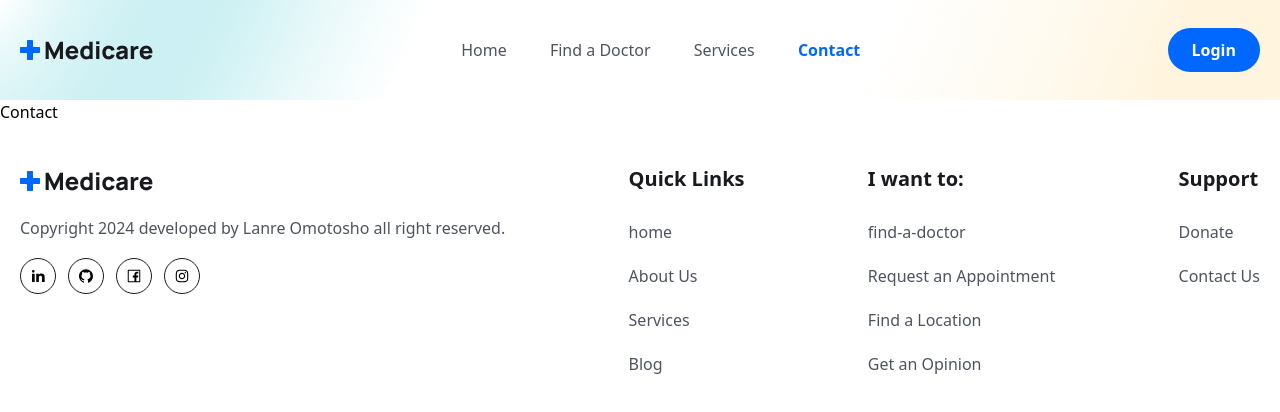
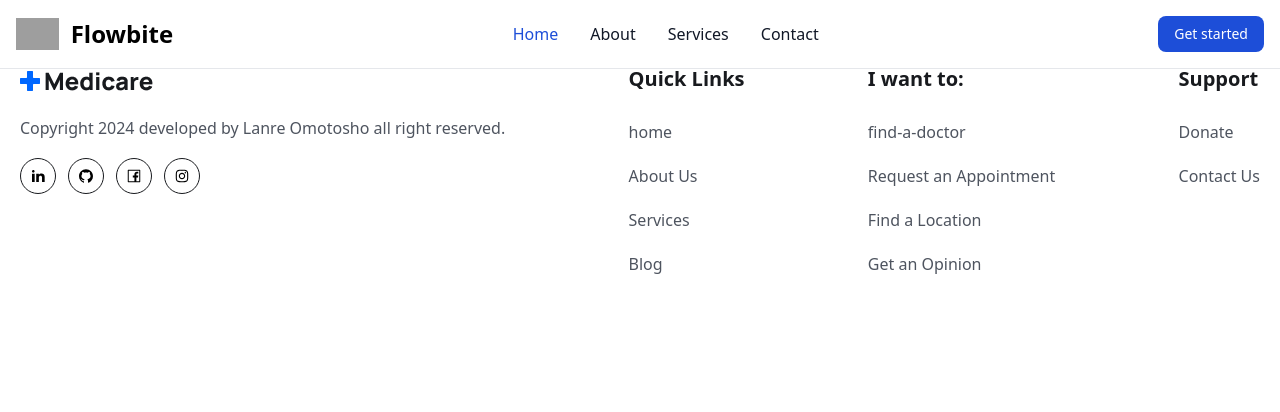
Before and after one commit to Lanreomotosho/healthcare-booking, a React (Vite) app: page /contact in a window 1280 px wide. Shown: the top 412 px of the page. Built offline with nearby package versions, Linux system fonts and the light colour scheme; grey boxes are pictures that could not be loaded; the HTML template or start-up script is replaced by a standard one.

Commit message:
first commit

```diff
--- a/src/components/Header/Header.jsx
+++ b/src/components/Header/Header.jsx
@@ -1,112 +1,46 @@
-import {useEffect,useRef} from 'react';
-import logo from '../../assets/images/logo.png';
-import userImg from '../../assets/images/avatar-icon.png';
-import {NavLink, Link } from 'react-router-dom';
-import {BiMenu} from 'react-icons/bi';
+import React from 'react'
 
-
-const navLinks = [
-  {
-    path:'/home',
-    display:'Home'
-  },
-  {
-    path:'/doctors',
-    display:'Find a Doctor'
-  },
-  {
-    path:'/services',
-    display:'Services'
-  },
-  {
-    path:'/contact',
-    display:'Contact'
-  },
-];
 
 
 const Header = () => {
+  return (
+    <div>
+      <nav class="bg-white dark:bg-gray-900 fixed w-full z-20 top-0 start-0 border-b border-gray-200 dark:border-gray-600">
+  <div className="max-w-screen-xl flex flex-wrap items-center justify-between mx-auto p-4">
+  <a href="https://flowbite.com/" className="flex items-center space-x-3 rtl:space-x-reverse">
+      <img src="https://flowbite.com/docs/images/logo.svg" className="h-8" alt="Flowbite Logo"/>
+      <span className="self-center text-2xl font-semibold whitespace-nowrap dark:text-white">Flowbite</span>
+  </a>
+  <div className="flex md:order-2 space-x-3 md:space-x-0 rtl:space-x-reverse">
+      <button type="button" className="text-white bg-blue-700 hover:bg-blue-800 focus:ring-4 focus:outline-none focus:ring-blue-300 font-medium rounded-lg text-sm px-4 py-2 text-center dark:bg-blue-600 dark:hover:bg-blue-700 dark:focus:ring-blue-800">Get started</button>
+      <button data-collapse-toggle="navbar-sticky" type="button" className="inline-flex items-center p-2 w-10 h-10 justify-center text-sm text-gray-500 rounded-lg md:hidden hover:bg-gray-100 focus:outline-none focus:ring-2 focus:ring-gray-200 dark:text-gray-400 dark:hover:bg-gray-700 dark:focus:ring-gray-600" aria-controls="navbar-sticky" aria-expanded="false">
+        <span className="sr-only">Open main menu</span>
+        <svg className="w-5 h-5" aria-hidden="true" xmlns="http://www.w3.org/2000/svg" fill="none" viewBox="0 0 17 14">
+            <path stroke="currentColor" stroke-linecap="round" stroke-linejoin="round" stroke-width="2" d="M1 1h15M1 7h15M1 13h15"/>
+        </svg>
+    </button>
+  </div>
+  <div class="items-center justify-between hidden w-full md:flex md:w-auto md:order-1" id="navbar-sticky">
+    <ul class="flex flex-col p-4 md:p-0 mt-4 font-medium border border-gray-100 rounded-lg bg-gray-50 md:space-x-8 rtl:space-x-reverse md:flex-row md:mt-0 md:border-0 md:bg-white dark:bg-gray-800 md:dark:bg-gray-900 dark:border-gray-700">
+      <li>
+        <a href="#" class="block py-2 px-3 text-white bg-blue-700 rounded md:bg-transparent md:text-blue-700 md:p-0 md:dark:text-blue-500" aria-current="page">Home</a>
+      </li>
+      <li>
+        <a href="#" class="block py-2 px-3 text-gray-900 rounded hover:bg-gray-100 md:hover:bg-transparent md:hover:text-blue-700 md:p-0 md:dark:hover:text-blue-500 dark:text-white dark:hover:bg-gray-700 dark:hover:text-white md:dark:hover:bg-transparent dark:border-gray-700">About</a>
+      </li>
+      <li>
+        <a href="#" class="block py-2 px-3 text-gray-900 rounded hover:bg-gray-100 md:hover:bg-transparent md:hover:text-blue-700 md:p-0 md:dark:hover:text-blue-500 dark:text-white dark:hover:bg-gray-700 dark:hover:text-white md:dark:hover:bg-transparent dark:border-gray-700">Services</a>
+      </li>
+      <li>
+        <a href="#" class="block py-2 px-3 text-gray-900 rounded hover:bg-gray-100 md:hover:bg-transparent md:hover:text-blue-700 md:p-0 md:dark:hover:text-blue-500 dark:text-white dark:hover:bg-gray-700 dark:hover:text-white md:dark:hover:bg-transparent dark:border-gray-700">Contact</a>
+      </li>
+    </ul>
+  </div>
+  </div>
+</nav>
 
-const headerRef = useRef(null)
-const menuRef = useRef(null)
-
-const handleStickyHeader = ()=> {
-  window.addEventListener('scroll', ()=>{
-    if(document.body.scrollTop > 80 || document.documentElement.scrollTop >80){
-  headerRef.current.classList.add('sticky__header')
-    }else{
-      headerRef.current.classList.remove('sticky__header')
-    }
-  })
+    </div>
+  )
 }
 
-useEffect(() =>{
-  handleStickyHeader()
-
-  return ()=> window.removeEventListener('scroll', handleStickyHeader)
-})
-
-
-const toggleMenu = ()=> menuRef.current.classList.toggle('show__Menu')
-
-  return (
-  <header className='header flex items-center' ref={headerRef }>
-    <div className='container'>
-      <div className='flex items-center justify-between'>
-       {/* ====== logo ====== */}
-<div>
-  <img src={logo} alt="" />
-</div>
-
-{/*====== menu ====== */}
-<div className='navigation' ref={menuRef} onClick={toggleMenu}>
-  <ul className='menu flex items-center gap-[2.7rem]'>
-{navLinks.map((link,index)=> (
-<li key={index}>
-<NavLink
-to={link.path}
-className={navClass =>
-      navClass.isActive
-      ? 'text-primaryColor text-[16px] leading-7 font-[600]'
-      : 'text-textColor text-[16px] leading-7 font-[500] hover:text-primaryColor'
-    }>
-        {link.display}
-         </NavLink>
-  </li>
-  ))}
-  </ul>
-</div>
-
-
-{/*======== nav right ========*/}
-
-<div className="flex items-center gap-4">
-
-  <div className='hidden'>
-    <Link to='/'>
-      <figure className='w-[35px] h-[35px] rounded-full cursor-pointer'>
-        <img src={userImg} className='w-full rounded-full' alt="" />
-      </figure>
-    </Link>
-  </div>
-
-<Link to='/login'>
-  <button className='bg-primaryColor py-2 px-6 text-white font-[600] h-[44px] flex
-  items-center justify-center rounded-[50px]'>
-    Login
-  </button>
-</Link>
-
-
- <span className='md:hidden' onClick={toggleMenu}>
-  <BiMenu className='w-6 h-6 cursor-pointer' />
- </span>
-
-</div>
-      </div>
-      </div>
-  </header>
-);
-};
-
-export default Header;
+export default Header
--- a/src/pages/Signup.jsx
+++ b/src/pages/Signup.jsx
@@ -1,4 +1,5 @@
 import React from 'react'
+
 
 const Signup = () => {
   return (
```
